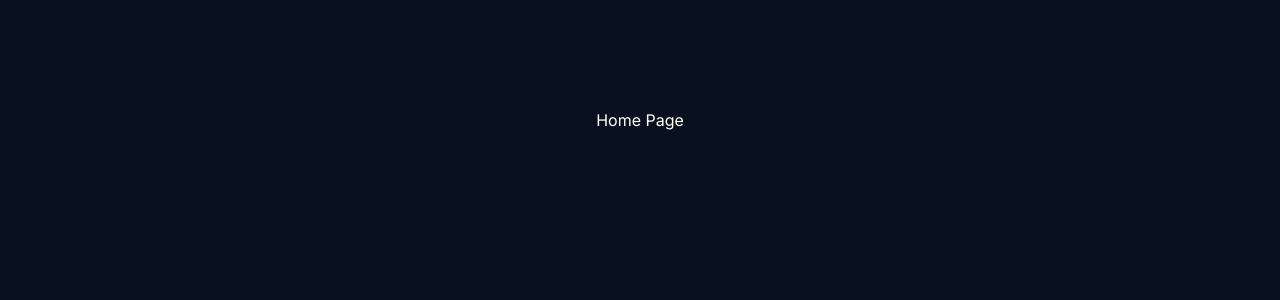
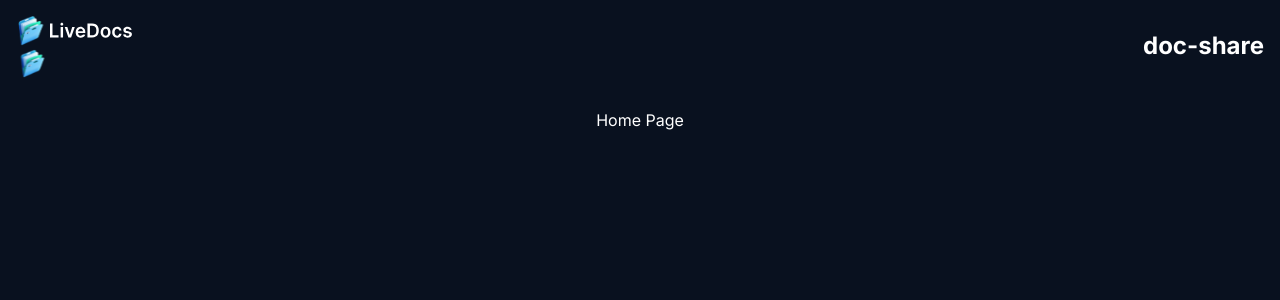
Before and after one commit to NhicolasAponte/doc-share, a Next.js app: page / in a window 1280 px wide. Shown: the top 300 px of the page. Built offline with nearby package versions, Linux system fonts and the light colour scheme.

Commit message:
created Header component

```diff
--- a/src/components/Header.tsx
+++ b/src/components/Header.tsx
@@ -1,12 +1,29 @@
-import Link from 'next/link'
-import React from 'react'
+import Image from "next/image";
+import Link from "next/link";
+import React from "react";
 
 const Header = ({ children }: HeaderProps) => {
   return (
-    <div className='header'>
-      <Link href={'/'}></Link>
+    <div className="header">
+      <Link href={"/"}>
+        <Image
+          src={"/assets/icons/logo.svg"}
+          alt="Logo with name"
+          width={120}
+          height={32}
+          className="hidden md:block"
+        />
+        <Image
+          src={"/assets/icons/logo-icon.svg"}
+          alt="Logo"
+          width={32}
+          height={32}
+          className="hidden md:block"
+        />
+      </Link>
+      {children}
     </div>
-  )
-}
+  );
+};
 
-export default Header
+export default Header;
```
